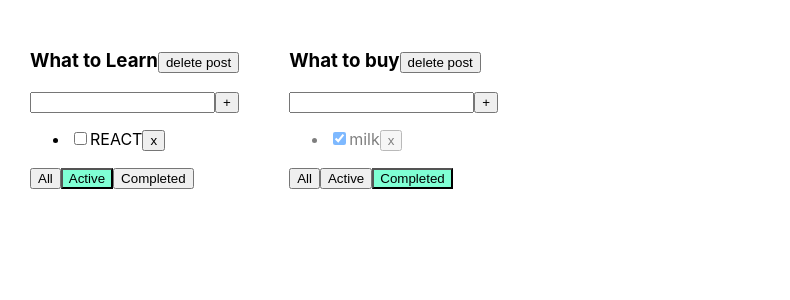
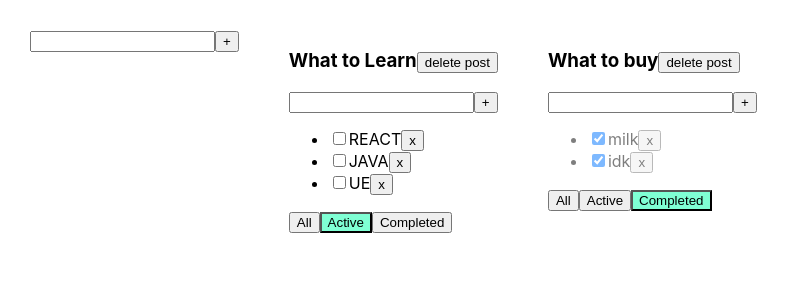
Before and after one commit to Nekr000/toDoListDimy4, a React (Create React App) app: page / in a window 1280 px wide. Shown: the top 300 px of the page, without its empty margins (0-790 px from the left). Built offline with nearby package versions, Linux system fonts and the light colour scheme.

Commit message:
toDoList by dimy4 video

```diff
--- /dev/null
+++ b/src/AddItemForm.tsx
@@ -0,0 +1,38 @@
+import React, {ChangeEvent, KeyboardEvent, useState} from "react";
+
+type AddItemFormPropsType = {
+    addItem: (title: string) => void
+}
+
+export function AddItemForm(props: AddItemFormPropsType) {
+    const [title, setNewTaskTitle] = useState("");
+    const [error, setError] = useState<string | null>(null);
+    const onNewTitleChangeHandler = (e: ChangeEvent<HTMLInputElement>) => {
+        setNewTaskTitle(e.currentTarget.value)
+    }
+    const onKeyPressHandler = (e: KeyboardEvent<HTMLInputElement>) => {
+        setError(null)
+        if (e.charCode === 13) {
+            props.addItem(title);
+            setNewTaskTitle(" ")
+        }
+    }
+    const addTask = () => {
+        if (title.trim() !== "") {
+            props.addItem(title.trim());
+            setNewTaskTitle(" ")
+        } else {
+            setError("Title is required")
+        }
+    }
+
+    return <div>
+        <input value={title}
+               onChange={onNewTitleChangeHandler}
+               onKeyPress={onKeyPressHandler}
+               className={error ? "error" : ""}
+        />
+        <button onClick={addTask}>+</button>
+        {error && <div className="error-message">{error}</div>}
+    </div>
+}
--- a/src/App.tsx
+++ b/src/App.tsx
@@ -2,6 +2,7 @@
 import './App.css';
 import {TaskType, Todolist} from "./Todolist";
 import {v1} from "uuid";
+import {AddItemForm} from "./AddItemForm";
 
 export type FilterValuesType = 'all' | 'completed' | 'active'
 
@@ -11,6 +12,9 @@
     filter: FilterValuesType
 }
 
+type TasksStateType = {
+    [key: string]: Array<TaskType>
+}
 function App() {
 
     function removeTask(id: string, todolistId: string) {
@@ -47,6 +51,17 @@
 
 
     }
+    function changeTaskTitle(taskId: string, newTitle: string, todolistId: string) {
+        let tasks = tasksObj[todolistId]
+        let task = tasks.find(t => t.id === taskId)
+
+        if (task) {
+            task.title = newTitle
+            setTasks({...tasksObj})
+        }
+
+
+    }
 
     let todolistId1 = v1()
     let todolistId2 = v1()
@@ -63,20 +78,45 @@
         delete tasksObj[todolistId]
         setTasks({...tasksObj})
     }
-    let [tasksObj, setTasks] = useState({
+    function changeTodolistTitle(id:string, newTitle: string)  {
+        const todolist = todolists.find(tl => tl.id === id)
+        if(todolist) {
+            todolist.title = newTitle
+            setTodolists([...todolists])
+        }
+    }
+
+    let [tasksObj, setTasks] = useState<TasksStateType>({
         [todolistId1]: [
             {id: v1(), title: "CSS", isDone: true},
             {id: v1(), title: "JS", isDone: true},
             {id: v1(), title: "REACT", isDone: false},
+            {id: v1(), title: "JAVA", isDone: false},
+            {id: v1(), title: "UE", isDone: false},
         ],
         [todolistId2]: [
             {id: v1(), title: "Book", isDone: false},
             {id: v1(), title: "milk", isDone: true},
-            {id: v1(), title: "idk", isDone: false},
+            {id: v1(), title: "idk", isDone: true},
         ]
     })
+
+    function addTodolist(title: string) {
+        let todolist: TodolistType = {
+            id: v1(),
+            filter: "all",
+            title: title
+        }
+        setTodolists([todolist, ...todolists])
+        setTasks({
+            ...tasksObj,
+            [todolist.id]: []
+        })
+    }
+
     return (
         <div className="App">
+            <AddItemForm addItem={addTodolist}/>
             {
                 todolists.map((tl) => {
                     let tasksForToDoList = tasksObj[tl.id];
@@ -94,10 +134,12 @@
                         tasks={tasksForToDoList}
                         removeTask={removeTask}
                         changeFilter={changeFilter}
-                        addTask={addTask}
+                        addItem={addTask}
                         changeTaskStatus={changeStatus}
+                        changeTaskTitle={changeTaskTitle}
                         filter={tl.filter}
-                        removeTodolist={removeTodolist}/>
+                        removeTodolist={removeTodolist}
+                        changeTodolistTitle={changeTodolistTitle}/>
                 })
             }
 
--- /dev/null
+++ b/src/EditableSpan.tsx
@@ -0,0 +1,26 @@
+import React, {ChangeEvent, useState} from "react";
+
+type EditableSpanPropsType = {
+    title: string
+    onChange: (newValue:string) => void
+}
+
+export function EditableSpan(props: EditableSpanPropsType) {
+    let [editMode, setEditMode] = useState(false)
+    let [title, setTitle] = useState("")
+
+    const activateEditMode = () => {
+        setEditMode(true)
+        setTitle(props.title)
+    }
+    const activateViewMode = () => {
+        setEditMode(false)
+        props.onChange(title)
+    }
+    const onChangeTitleHandler = (e:ChangeEvent<HTMLInputElement>) => setTitle(e.currentTarget.value)
+
+    return editMode
+        ? <input value={title} onChange={onChangeTitleHandler} onBlur={activateViewMode} autoFocus/>
+        : <span onDoubleClick={activateEditMode}>{props.title}</span>
+
+}
--- a/src/Todolist.tsx
+++ b/src/Todolist.tsx
@@ -1,5 +1,7 @@
-import React, {ChangeEvent, KeyboardEvent, useState} from "react";
+import React, {ChangeEvent} from "react";
 import {FilterValuesType} from "./App";
+import {AddItemForm} from "./AddItemForm";
+import {EditableSpan} from "./EditableSpan";
 
 export type TaskType = {
     id: any
@@ -13,35 +15,18 @@
     tasks: Array<TaskType>
     removeTask: (id: any, todolistId: string) => void
     changeFilter: (value: FilterValuesType, todolistId: string) => void
-    addTask: (title: string, todolistId: string) => void
+    addItem: (title: string, todolistId: string) => void
     changeTaskStatus: (taskId: string, isDone: boolean, todolistId: string) => void
+    changeTaskTitle: (taskId: string, newTitle: string, todolistId: string) => void
     filter: FilterValuesType
     id: string
     removeTodolist: (todolistId: string) => void
+    changeTodolistTitle: (id:string, newTitle: string) => void
 }
 
 export function Todolist(props: PropsType) {
-    const [newTaskTitle, setNewTaskTitle] = useState("");
-    const [error, setError] = useState<string | null>(null);
 
-    const onNewTitleChangeHandler = (e: ChangeEvent<HTMLInputElement>) => {
-        setNewTaskTitle(e.currentTarget.value)
-    }
-    const onKeyPressHandler = (e: KeyboardEvent<HTMLInputElement>) => {
-        setError(null)
-        if (e.charCode === 13) {
-            props.addTask(newTaskTitle, props.id);
-            setNewTaskTitle(" ")
-        }
-    }
-    const addTask = () => {
-        if (newTaskTitle.trim() !== "") {
-            props.addTask(newTaskTitle.trim(), props.id);
-            setNewTaskTitle(" ")
-        } else {
-            setError("Title is required")
-        }
-    }
+
     const onAllClickHandler = () => {
         props.changeFilter('all', props.id)
     }
@@ -54,36 +39,38 @@
     const removeTodolist = () => {
         props.removeTodolist(props.id)
     }
+    const changeTodolistTitle = (newTitle:string) => {
+        props.changeTodolistTitle(props.id, newTitle)
+    }
+    const addTask = (title:string) => {
+        props.addItem(title, props.id);
+    }
 
     return (
         <div>
 
-            <h3>{props.title}
+            <h3> <EditableSpan title={props.title} onChange={changeTodolistTitle}/>
                 <button onClick={removeTodolist}>delete post</button>
             </h3>
-            <div>
-                <input value={newTaskTitle}
-                       onChange={onNewTitleChangeHandler}
-                       onKeyPress={onKeyPressHandler}
-                       className={error ? "error" : ""}
-                />
-                <button onClick={addTask}>+</button>
-                {error && <div className="error-message">{error}</div>}
-            </div>
+            <AddItemForm addItem={addTask}/>
             <ul>
                 {
                     props.tasks.map(t => {
                         const onRemoveHandler = () => {
                             props.removeTask(t.id, props.id)
                         }
-                        const onChangeHandler = (e: ChangeEvent<HTMLInputElement>) => {
+                        const onChangeStatusHandler = (e: ChangeEvent<HTMLInputElement>) => {
                             props.changeTaskStatus(t.id, e.currentTarget.checked, props.id)
+                        }
+                        const onChangeTitleHandler = (newValue:string) => {
+                            props.changeTaskTitle(t.id, newValue, props.id)
                         }
                         return <li key={t.id} className={t.isDone ? "is-done" : ""}>
                             <input type="checkbox"
-                                   onChange={onChangeHandler}
+                                   onChange={onChangeStatusHandler}
                                    checked={t.isDone}/>
-                            <span>{t.title}</span>
+                            <EditableSpan title={t.title}
+                                          onChange={onChangeTitleHandler}/>
                             <button onClick={onRemoveHandler}>x</button>
                         </li>
                     })
```
